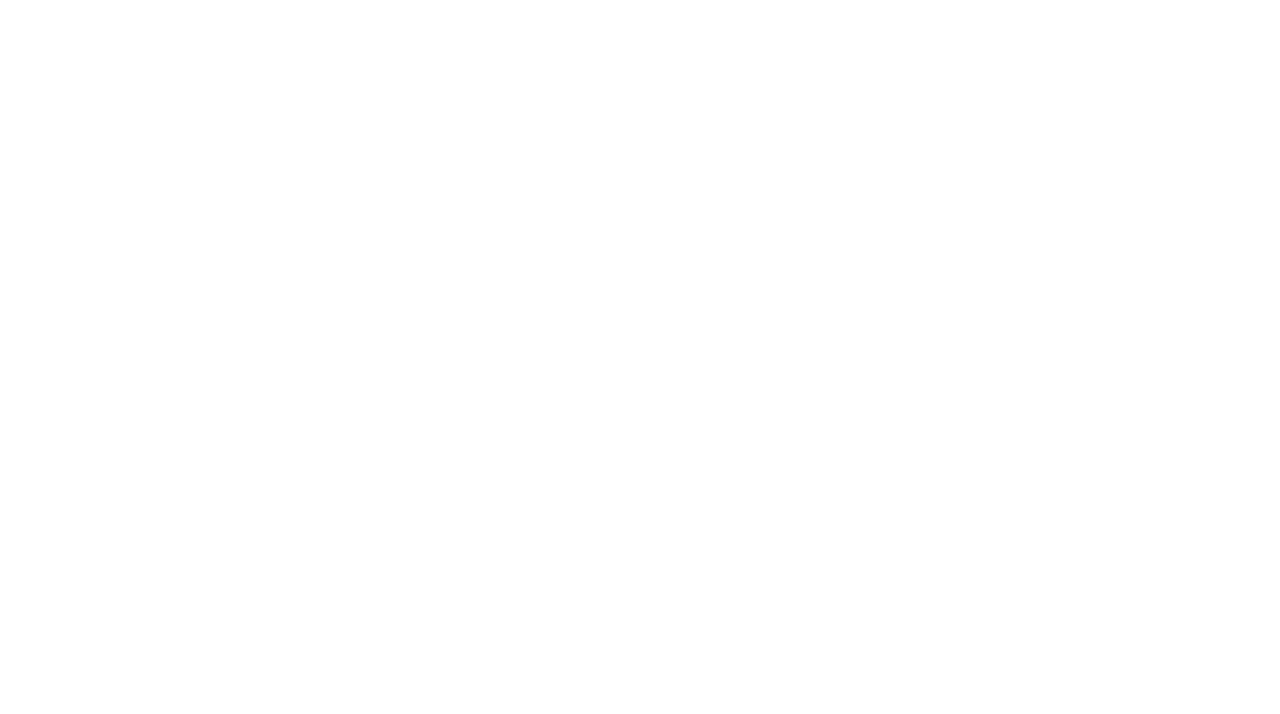
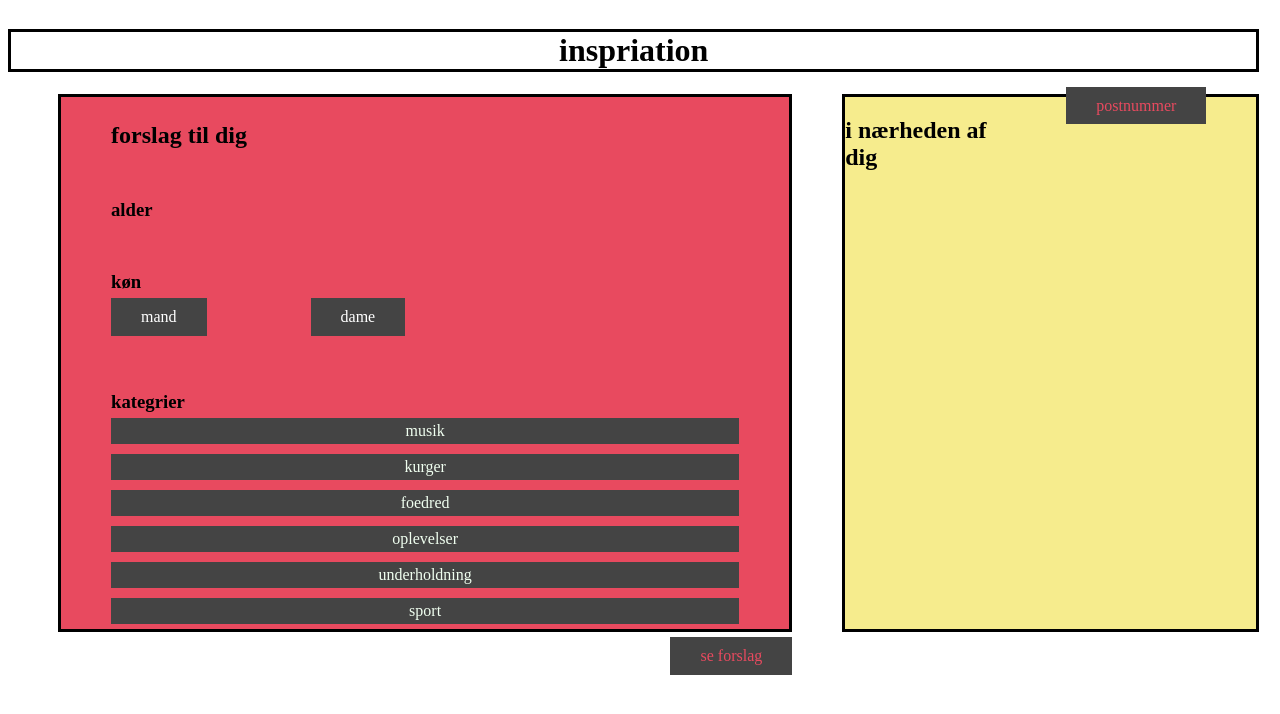
Before and after one commit to jonas2305/hjemmeside-tema1UX, a plain HTML site: page inspiration.html in a window 1280 px wide. Drawn offline with nearby package versions, Linux system fonts and the light colour scheme; files that its build step writes are made by us from their sources.

Commit message:
remove 123

```diff
--- a/css/pages/inspiration.scss
+++ b/css/pages/inspiration.scss
@@ -0,0 +1,120 @@
+body {
+  background-color: white;
+}
+h1 {
+  text-align: center;
+font-family: 'advent pro';
+
+}
+h2{
+  font-family: 'advent pro';
+}
+.overskriv {
+  border-style: solid;
+  border-color: black;
+
+
+}
+
+.inspriration {
+
+  border-style: solid;
+  border-color: black;
+  background-color: #e84a5f;
+  margin: 0 50px 0 50px;
+  h2{
+    margin: 25px 0 0 50px;;
+  }
+  h3{
+    margin: 50px 0 0 50px;
+
+  }
+  a {
+    background-color: #444444;
+    color: white;
+    padding: 10px 30px;
+    text-align: center;
+    text-decoration: none;
+    cursor: pointer;
+    margin: 5px 50px;
+    display: inline-block;
+  }
+  .kategorerbar{
+      display: flex;
+    flex-flow: column;
+    a {
+      background-color: #444444;
+      color: honeydew;
+      padding: 10px 30px;
+      cursor: pointer;
+      margin: 5px 50px;
+      padding: 4px;
+    }
+  }
+}
+.map {
+  border-style: solid;
+  border-color: black;
+  background-color: #f6ec8d;
+  display: flex;
+  justify-content: center;
+  a{
+    background-color: #444444;
+    color: white;
+    padding: 10px 30px;
+    color: #e84a5f;
+    text-align: center;
+    text-decoration: none;
+    cursor: pointer;
+    margin: 5px 50px;
+  }
+}
+.soegningkrap{
+  display: flex;
+  justify-content: flex-end;
+  a{
+    background-color: #444444;
+    color: white;
+    padding: 10px 30px;
+    color: #e84a5f;
+    text-align: center;
+    text-decoration: none;
+    cursor: pointer;
+    margin: 5px 50px;
+    display: inline-block;
+
+
+  }
+}
+
+
+
+
+  //grid//
+@supports (grid-area: auto) {
+  @media screen and (min-width: 600px){
+
+  .gridinspiration {
+    display: grid;
+    grid-template-columns: 66% 33%;
+    grid-template-areas: "overskriv overskriv"
+                          "bar map"
+                        "soegningkrap .";
+  }
+
+  .overskriv {
+    grid-area: overskriv;
+  }
+  .inspriration {
+    grid-area: bar;
+
+  }
+  .map {
+    grid-area: map;
+
+  }
+  .soegningkrap {
+    grid-area: soegningkrap;
+
+  }
+}}
--- a/inspiration.html
+++ b/inspiration.html
@@ -6,8 +6,43 @@
     <meta name="viewport" content="width=device-width, initial-scale=1.0">
     <link rel="stylesheet" href="css/pages/inspiration.css">
 </head>
-<body>
+<body class="gridinspiration">
+<h1 class="overskriv">inspriation
+
+</h1>
+
+<section class="inspriration bar">
+<h2>forslag til dig</h2>
+<h3>alder</h3>
+<h3>køn</h3>
+    <div class="kønbar">
+<a href="#">mand</a>
+    <a href="#">dame</a>
+        </div>
+<h3>kategrier</h3>
+    <div class="kategorerbar">
+    <a href="#">musik</a>
+    <a href="#">kurger</a>
+    <a href="#">foedred</a>
+    <a href="#">oplevelser</a>
+    <a href="#">underholdning</a>
+    <a href="#">sport</a>
+        </div>
+</section>
+
+<section class="map">
+<h2>i nærheden af dig</h2>
+<div class="postmunner">
+    <a href="#">postnummer</a>
+</div>
 
 
+</section>
+
+<section class="soegningkrap">
+<a href="#">se forslag</a>
+
+
+</section>
 </body>
 </html>
```
